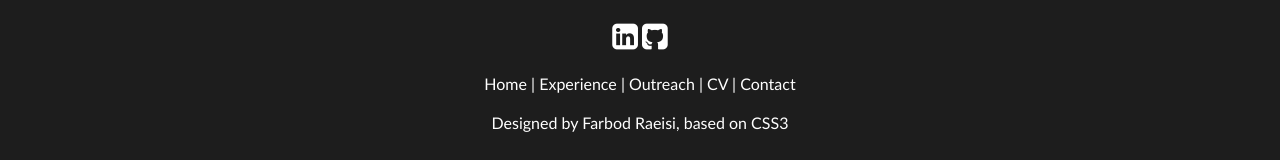
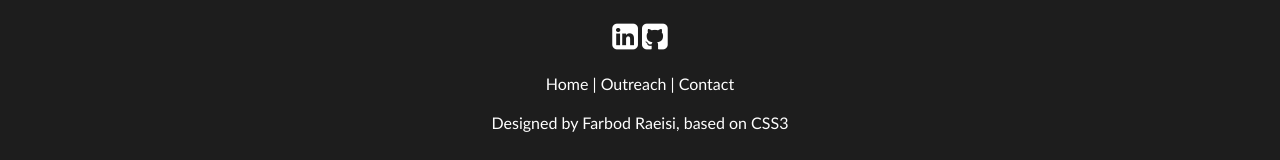
Before and after one commit to farbod02/farbod02.github.io, a plain HTML site: page Contact.html in a window 1280 px wide. Shown: the part 648-808 px from the top of the page. Drawn offline with Linux system fonts and the light colour scheme; some icons are missing; files whose address does not match are found by name.

Commit message:
Update Contact.html

```diff
--- a/Contact.html
+++ b/Contact.html
@@ -59,8 +59,7 @@
         <!--a href="http://twitter.com/" class="twitter"><font size="5"><i class="icon-twitter-square"></i></font></a-->
         <a href="http://www.instagram.com/astroferi" class="instagram"><font size="5"><i class="icon-instagram-square"></i></font></a>
         <a href="https://github.com/farbod01" class="github"><font size="5"><i class="icon-github-square"></i></font></a>
-      </p>
-      <p><a href="index.html">Home</a> | <a href="Experience.html">Experience</a> | <a href="Outreach.html">Outreach</a> | <a href="Resume_ms.pdf">CV</a> | <a href="Contact.html">Contact</a></p>
+      <p><a href="index.html">Home</a> | <a href="Outreach.html">Outreach</a> | <a href="Contact.html">Contact</a></p>
       <p>Designed by Farbod Raeisi, based on CSS3</p>
     </footer>
   </div>
```
